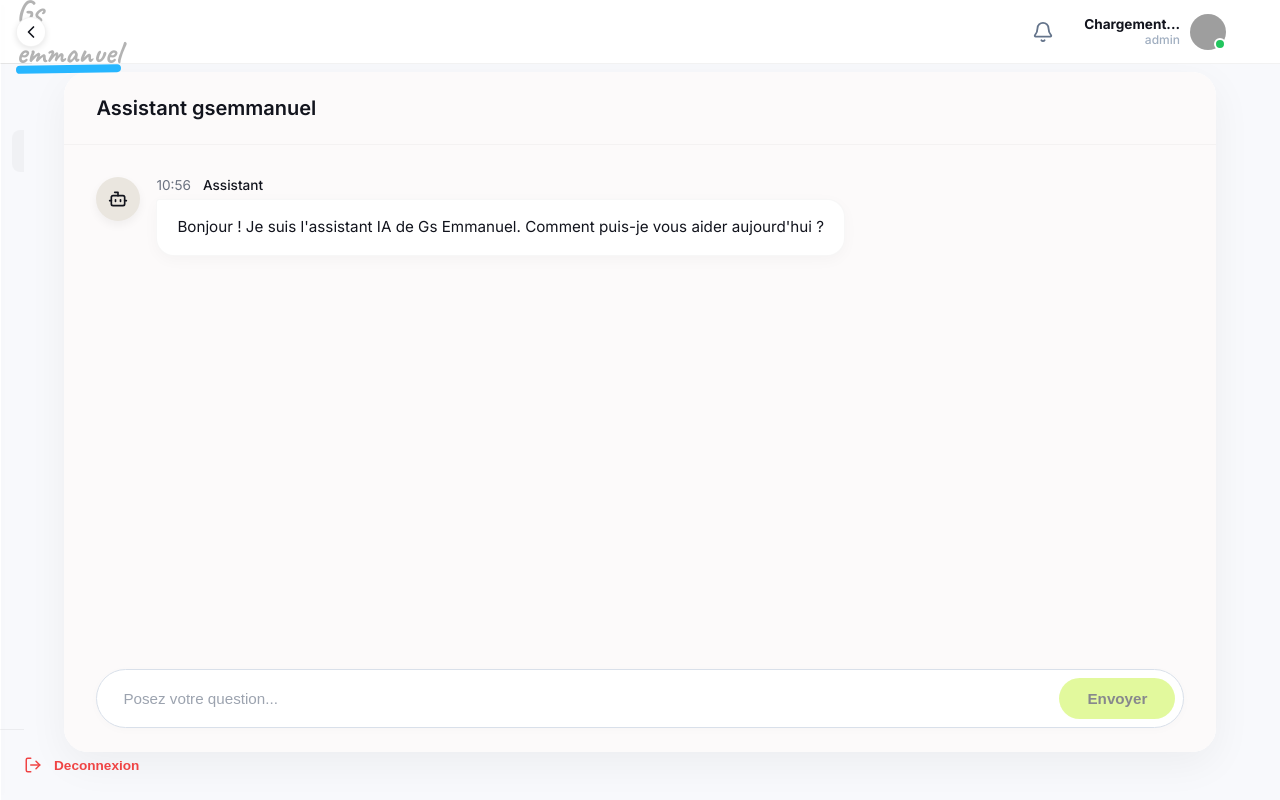
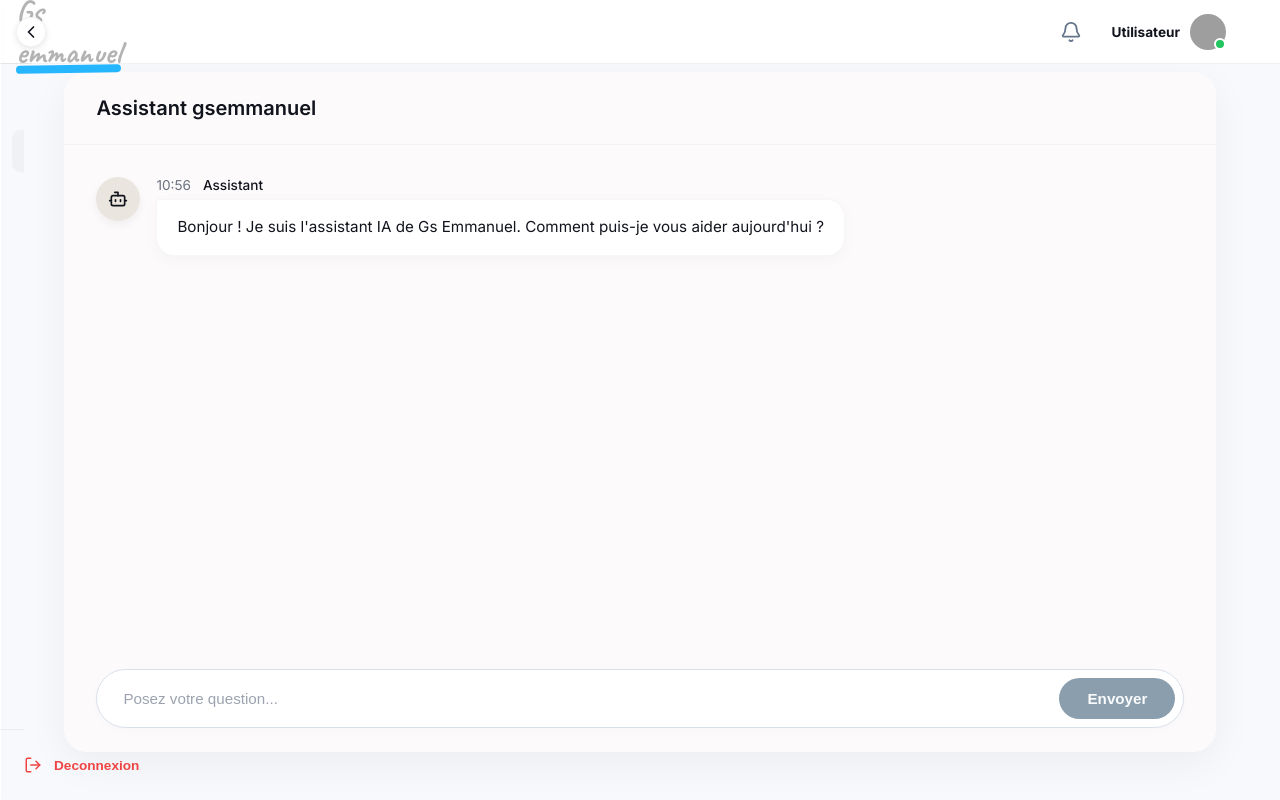
Before and after one commit to Ste-Verbeck-et-Fils/tresoria, a React (Vite) app: page /dashboard/aide in a window 1280 px wide. Built offline with nearby package versions, Linux system fonts and the light colour scheme; no server answers; sample sign-in values are in the browser's storage; grey boxes are pictures that could not be loaded.

Commit message:
refactor: clean up CSS formatting, simplify AdminHeader profile logic, and add loading state to dashboard layout

```diff
--- a/src/components/layout/AdminHeader.jsx
+++ b/src/components/layout/AdminHeader.jsx
@@ -1,44 +1,12 @@
-import React, { useEffect, useState } from 'react'
+import React from 'react'
 import { Menu, Bell } from 'lucide-react'
 import { Link } from 'react-router-dom'
 import './AdminHeader.css'
-import { getUserProfile } from '../../services/profileService'
-
-const getStoredUser = () => {
-  const storedUser = localStorage.getItem('user')
-
-  if (!storedUser) {
-    return null
-  }
-
-  try {
-    return JSON.parse(storedUser)
-  } catch {
-    return null
-  }
-}
 
 const AdminHeader = ({ profile, isSidebarOpen = false, onToggleSidebar }) => {
-  const [user, setUser] = useState(() => getStoredUser())
-
-  useEffect(() => {
-    const fetchUser = async () => {
-      try {
-        const freshUser = await getUserProfile()
-        setUser(freshUser)
-        localStorage.setItem('user', JSON.stringify(freshUser))
-      } catch (error) {
-        console.error('Impossible de charger les donnees utilisateur', error)
-      }
-    }
-
-    fetchUser()
-  }, [])
-
-  const displayedUser = profile || user
-  const fullName = displayedUser?.full_name || 'Chargement...'
-  const role = displayedUser?.role || '...'
-  const avatarUrl = displayedUser?.photo_url || `https://ui-avatars.com/api/?name=${encodeURIComponent(displayedUser?.full_name || 'User')}&background=random&color=fff`
+  const fullName = profile?.full_name || 'Utilisateur'
+  const role = profile?.role || ''
+  const avatarUrl = profile?.photo_url || `https://ui-avatars.com/api/?name=${encodeURIComponent(fullName)}&background=random&color=fff`
 
   return (
     <header className='admin-header'>
--- a/src/pages/public/Layout.jsx
+++ b/src/pages/public/Layout.jsx
@@ -18,6 +18,7 @@ import {
 import { logoutUser } from '../../services/authService'
 import { getUserProfile, normalizeProfile } from '../../services/profileService'
 import { ADMIN_ROLES, EXPENSE_ROLES, PAYMENT_ROLES, TREASURY_ROLES, normalizeRole } from '../../utils/roles'
+import Loader from '../../components/ui/Loader'
 
 import '../../styles/public/layout.css'
 
@@ -156,6 +157,14 @@ const Layout = () => {
     { label: 'Aide', href: '/dashboard/aide', icon: <HelpCircle size={20} />, active: isPathActive('/dashboard/aide') }
   )
 
+  if (isProfileLoading) {
+    return (
+      <div style={{ height: '100vh', display: 'flex', alignItems: 'center', justifyContent: 'center', backgroundColor: '#f8fafc' }}>
+        <Loader message='Chargement de votre espace...' />
+      </div>
+    )
+  }
+
   return (
     <div className='dashboard-layout'>
       <Sidebar
--- a/src/styles/public/dashboard.css
+++ b/src/styles/public/dashboard.css
@@ -23,7 +23,8 @@
 
 /* Nouveau design Chat IA - Ergonomie Image */
 .chat-app-container {
-  background: var(--color-light-darker); /* Blanc */
+  background: var(--color-light-darker);
+  /* Blanc */
   width: 100%;
   max-width: none;
   height: calc(100vh - 120px);
@@ -40,7 +41,8 @@
   justify-content: space-between;
   align-items: center;
   padding: 24px 32px;
-  background: #FCFAFA; /* Tres leger gris/beige */
+  background: #FCFAFA;
+  /* Tres leger gris/beige */
   border-bottom: 1px solid rgba(0, 0, 0, 0.03);
 }
 
@@ -62,7 +64,7 @@
   justify-content: center;
   cursor: pointer;
   color: var(--color-text-muted);
-  box-shadow: 0 2px 5px rgba(0,0,0,0.02);
+  box-shadow: 0 2px 5px rgba(0, 0, 0, 0.02);
   transition: all 0.2s;
 }
 
@@ -104,7 +106,7 @@
   align-items: center;
   justify-content: center;
   flex-shrink: 0;
-  box-shadow: 0 4px 10px rgba(0,0,0,0.05);
+  box-shadow: 0 4px 10px rgba(0, 0, 0, 0.05);
   overflow: hidden;
 }
 
@@ -146,7 +148,7 @@
   border-radius: 18px;
   font-size: 0.95rem;
   line-height: 1.5;
-  box-shadow: 0 4px 15px rgba(0,0,0,0.03);
+  box-shadow: 0 4px 15px rgba(0, 0, 0, 0.03);
   word-break: break-word;
   white-space: pre-wrap;
 }
@@ -161,7 +163,7 @@
   background: var(--color-light-darker, #FFFFFF);
   color: var(--color-text-primary);
   border-top-left-radius: 4px;
-  border: 1px solid rgba(0,0,0,0.03);
+  border: 1px solid rgba(0, 0, 0, 0.03);
 }
 
 .chat-app-reactions {
@@ -177,7 +179,8 @@
   transition: color 0.2s;
 }
 
-.reaction-icon:hover, .reaction-icon.active {
+.reaction-icon:hover,
+.reaction-icon.active {
   color: #FBB034;
 }
 
@@ -192,17 +195,31 @@
 .chat-app-typing span {
   width: 6px;
   height: 6px;
-  background-color: #F87171; /* point rose */
+  background-color: #F87171;
+  /* point rose */
   border-radius: 50%;
   animation: typing 1.4s infinite ease-in-out both;
 }
 
-.chat-app-typing span:nth-child(1) { animation-delay: -0.32s; }
-.chat-app-typing span:nth-child(2) { animation-delay: -0.16s; }
+.chat-app-typing span:nth-child(1) {
+  animation-delay: -0.32s;
+}
+
+.chat-app-typing span:nth-child(2) {
+  animation-delay: -0.16s;
+}
 
 @keyframes typing {
-  0%, 80%, 100% { transform: scale(0); }
-  40% { transform: scale(1); }
+
+  0%,
+  80%,
+  100% {
+    transform: scale(0);
+  }
+
+  40% {
+    transform: scale(1);
+  }
 }
 
 .chat-app-input-area {
@@ -218,7 +235,7 @@
   border-radius: 999px;
   padding: 8px 8px 8px 24px;
   gap: 12px;
-  box-shadow: 0 2px 10px rgba(0,0,0,0.02);
+  box-shadow: 0 2px 10px rgba(0, 0, 0, 0.02);
 }
 
 .chat-app-input {
@@ -251,8 +268,8 @@
 }
 
 .chat-app-send-btn {
-  background: var(--color-primary);
-  color: var(--color-text-primary);
+  background: var(--color-secondary);
+  color: var(--color-light);
   border: none;
   padding: 12px 28px;
   border-radius: 999px;
```
